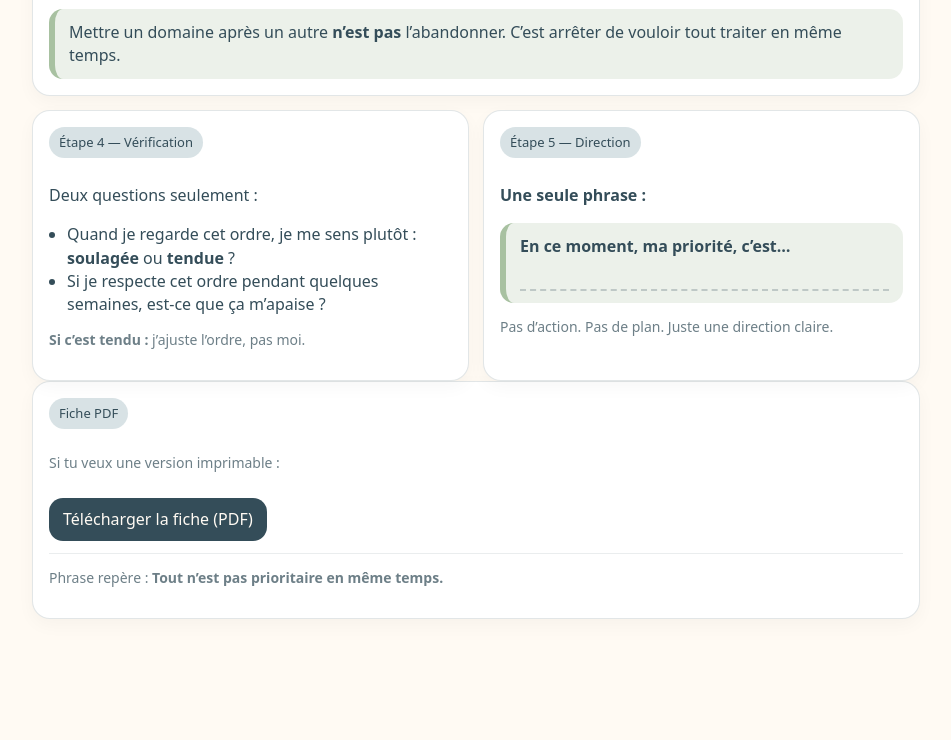
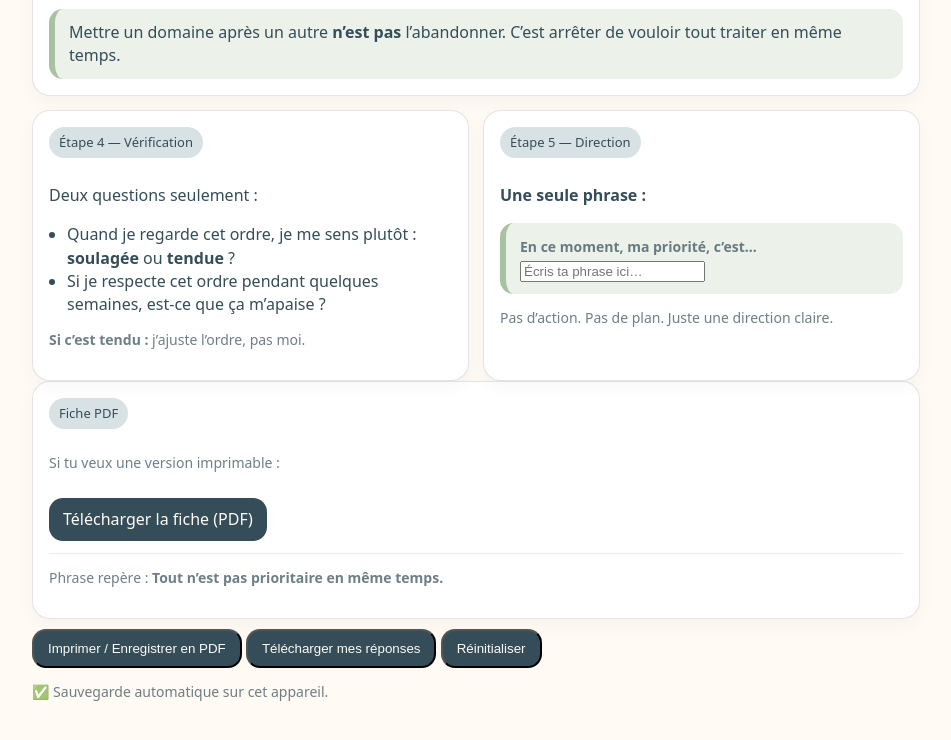
Before and after one commit to mhc-123/cap_clair_3d, a plain HTML site: page index.html in a window 1280 px wide. Shown: the part 1221-1961 px from the top of the page, without its empty margins (164-1115 px from the left). Before the commit the page ends 1896 px from the top, so only its background shows below. Drawn offline with Linux system fonts and the light colour scheme.

Commit message:
Enhance Step 5 with input and action buttons
Added input field for priority and action buttons.

```diff
--- a/index.html
+++ b/index.html
@@ -203,12 +203,15 @@
      <div class="card">
   <span class="tag">Étape 5 — Direction</span>
   <p><strong>Une seule phrase :</strong></p>
+
   <div class="callout">
-          <p style="margin:0"><strong>En ce moment, ma priorité, c’est…</strong></p>
-          <span class="line"></span>
+    <label class="small" for="priority"><strong>En ce moment, ma priorité, c’est…</strong></label>
+    <input id="priority" class="field" data-save="priority" placeholder="Écris ta phrase ici…">
   </div>
+
   <p class="small">Pas d’action. Pas de plan. Juste une direction claire.</p>
 </div>
+
 
     </div>
 
@@ -220,6 +223,13 @@
       <p class="small">Phrase repère : <strong>Tout n’est pas prioritaire en même temps.</strong></p>
     </div>
 
+    <div class="actions">
+  <button class="btn" type="button" onclick="window.print()">Imprimer / Enregistrer en PDF</button>
+  <button class="btn secondary" type="button" onclick="downloadAnswers()">Télécharger mes réponses</button>
+  <button class="btn ghost" type="button" onclick="resetAnswers()">Réinitialiser</button>
+</div>
+<p class="small">✅ Sauvegarde automatique sur cet appareil.</p>
+
   </div>
 </body>
 </html>
```
Lines whose indentation alone changed are shown as unchanged.
